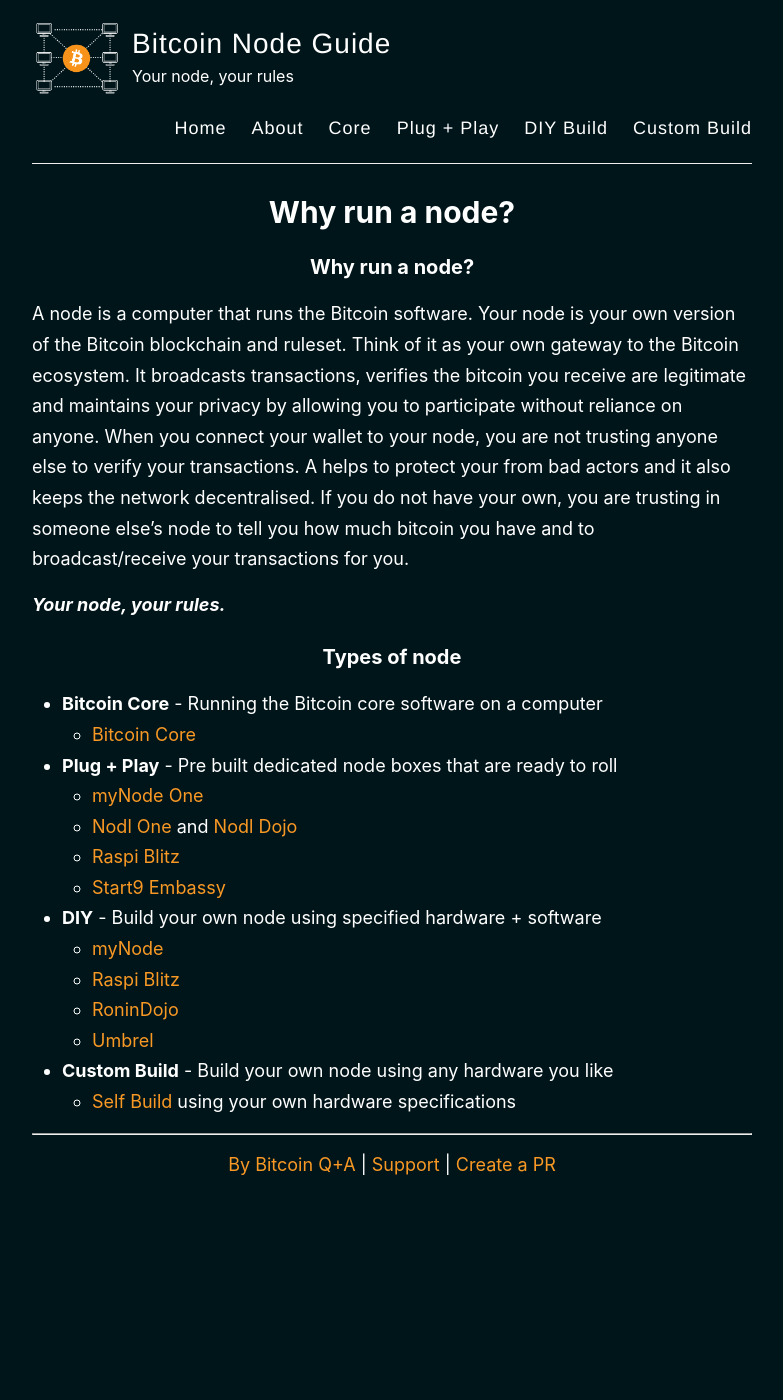
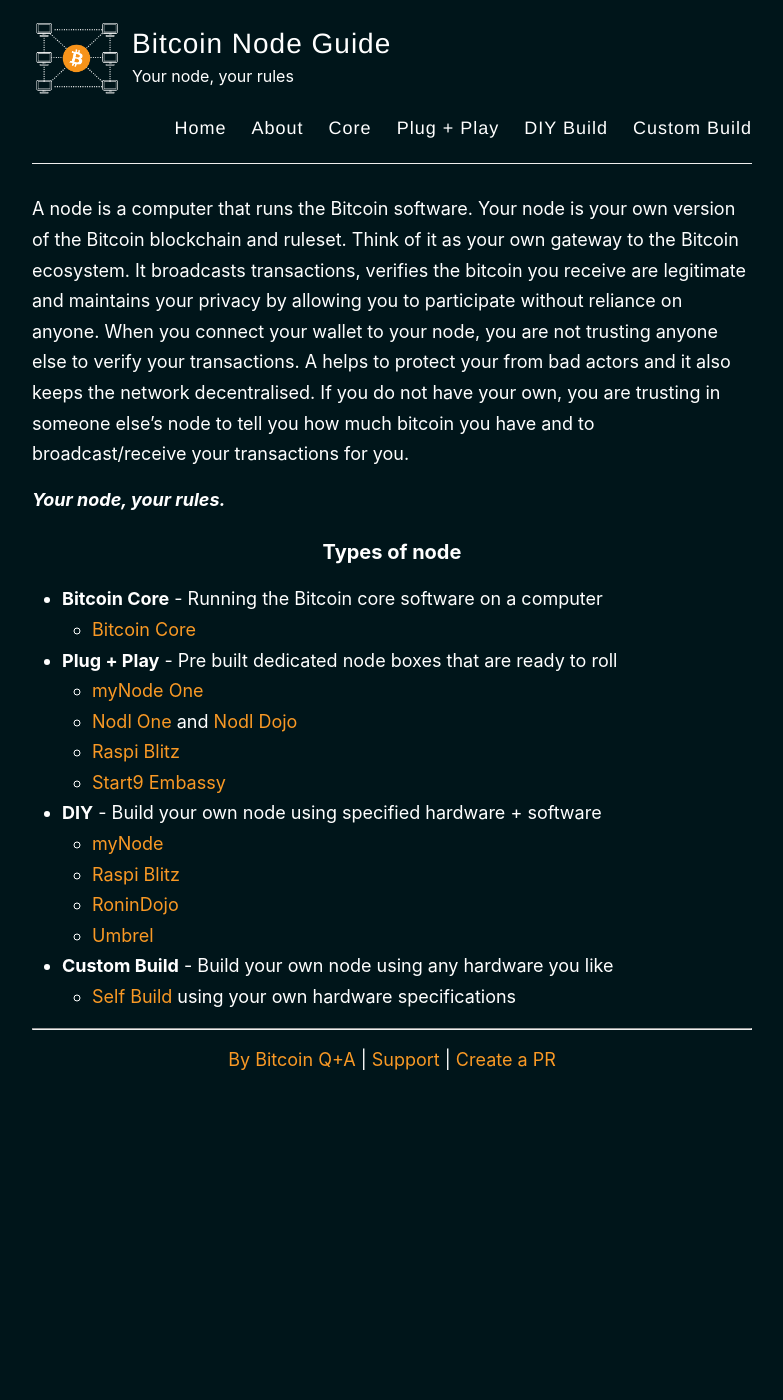
Before and after one commit to BitcoinQnA/node-guide, a Jekyll site: the page built from _pages/home.md, in a window 1280 px wide. Shown: the whole page, without its empty margins (248-1031 px from the left). Built offline with Jekyll 4.4.1, drawn with Linux system fonts in a browser that asks for light colours; our own code applies the rules of GitHub Pages for plain Markdown files; after the commit the page ends 1295 px from its top, so only the background shows below that.

Commit message:
Update home.md

```diff
--- a/_pages/home.md
+++ b/_pages/home.md
@@ -3,8 +3,6 @@
 title:
 permalink: /home/
 ---
-
-### Why run a node?
 
 A node is a computer that runs the Bitcoin software. Your node is your own version of the Bitcoin blockchain and ruleset. Think of it as your own gateway to the Bitcoin ecosystem. It broadcasts transactions, verifies the bitcoin you receive are legitimate and maintains your privacy by allowing you to participate without reliance on anyone. When you connect your wallet to your node, you are not trusting anyone else to verify your transactions. A helps to protect your from bad actors and it also keeps the network decentralised. If you do not have your own, you are trusting in someone else's node to tell you how much bitcoin you have and to broadcast/receive your transactions for you.
 
```
